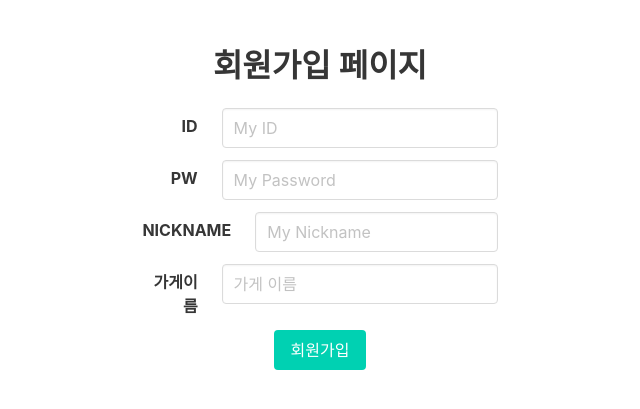
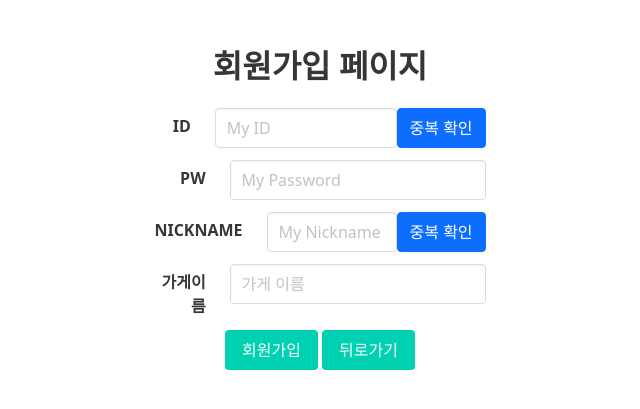
Before and after one commit to sangheon1204/store_managment, a Flask app: template templates/register.html in a window 1280 px wide. Shown: the top 409 px of the page, without its empty margins (320-960 px from the left). Run offline with Flask 2, Linux system fonts and the light colour scheme; the template is opened without the code that fills it, so the values that code supplies are empty; some libraries are stand-ins or nearby versions.

Commit message:
중복확인 기능 추가

```diff
--- a/app.py
+++ b/app.py
@@ -158,6 +158,32 @@ def movie_get():
     reviews_list = list(db.reviews.find({},{'_id':False}))
     return jsonify({'reviews': reviews_list})
 
+
+#################################
+##  ID, 닉네임 중복학인           ##
+#################################
+
+@app.route("/register/check_id", methods=["POST"])
+def check_id():
+    id_receive = request.form['id_give']
+    user = db.user.find_one({'id': id_receive})
+    if( user == None):
+        return jsonify({'msg' : '등록이 가능한 아이디입니다.'})
+    else:
+        return jsonify({'msg' : '중복된 아이디입니다.'})
+
+
+@app.route("/register/check_nick", methods=["POST"])
+def check_nick():
+    nick_receive = request.form['nick_give']
+    user = db.user.find_one({'nick': nick_receive})
+    if( user == None):
+        return jsonify({'msg' : '등록이 가능한 닉네임입니다.'})
+    else:
+        return jsonify({'msg' : '중복된 닉네임입니다.'})
+
+
+
 @app.route("/test/request_order")
 def request_order():
     return render_template('request_order.html')
--- a/templates/register.html
+++ b/templates/register.html
@@ -14,6 +14,10 @@
         <!-- JS -->
         <script src="https://ajax.googleapis.com/ajax/libs/jquery/3.4.1/jquery.min.js"></script>
         <script src="https://cdnjs.cloudflare.com/ajax/libs/jquery-cookie/1.4.1/jquery.cookie.js"></script>
+
+        <!--        bootstrap-->
+        <link href="https://cdn.jsdelivr.net/npm/bootstrap@5.0.2/dist/css/bootstrap.min.css" rel="stylesheet"
+        integrity="sha384-EVSTQN3/azprG1Anm3QDgpJLIm9Nao0Yz1ztcQTwFspd3yD65VohhpuuCOmLASjC" crossorigin="anonymous">
 
         <script>
             // 간단한 회원가입 함수입니다.
@@ -39,6 +43,32 @@
                 })
             }
 
+            function check_id() {
+                $.ajax({
+                    type: "POST",
+                    url: "/register/check_id",
+                    data: {
+                        id_give: $('#userid').val()
+                    },
+                    success: function (response) {
+                        alert(response['msg'])
+                    }
+                })
+            }
+
+            function check_nick() {
+                $.ajax({
+                    type: "POST",
+                    url: "/register/check_nick",
+                    data: {
+                        nick_give: $('#usernick').val()
+                    },
+                    success: function (response) {
+                        alert(response['msg'])
+                    }
+                })
+            }
+
         </script>
     </head>
     <body>
@@ -57,6 +87,7 @@
                             </div>
                         </div>
                     </div>
+                    <button onclick = "check_id()"  type="button" class="btn btn-primary">중복 확인</button>
                 </div>
                 <div class="field is-horizontal">
                     <div class="field-label is-normal">
@@ -81,6 +112,7 @@
                             </div>
                         </div>
                     </div>
+                    <button onclick = "check_nick()"  type="button" class="btn btn-primary">중복 확인</button>
                 </div>
                 <div class="field is-horizontal">
                     <div class="field-label is-normal">
@@ -96,6 +128,7 @@
                     </div>
                 </div>
                 <button class="button is-primary" onclick="register()">회원가입</button>
+                <button class="button is-primary" onclick="window.location.href ='/login'">뒤로가기</button>
             </div>
         </div>
     </body>
```
